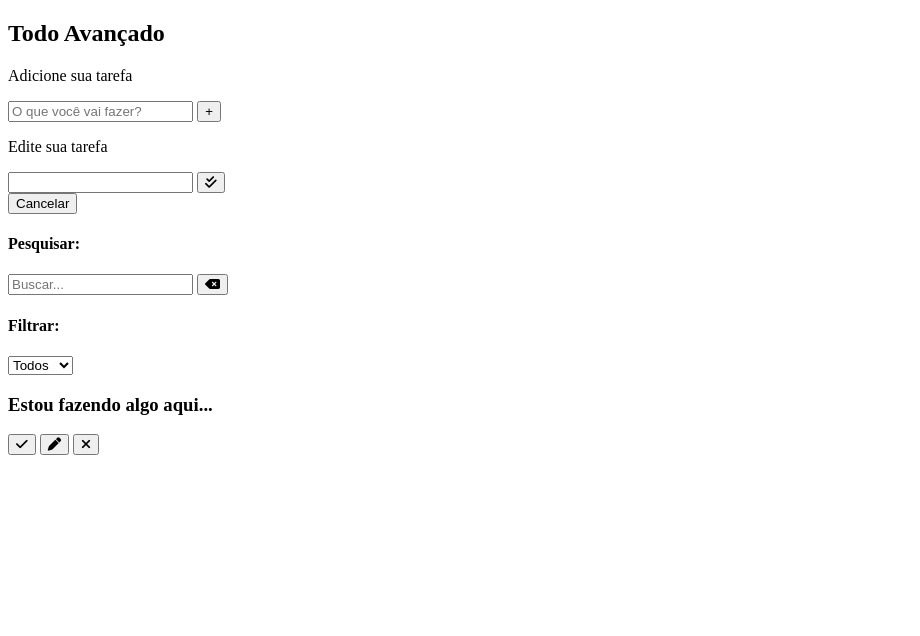
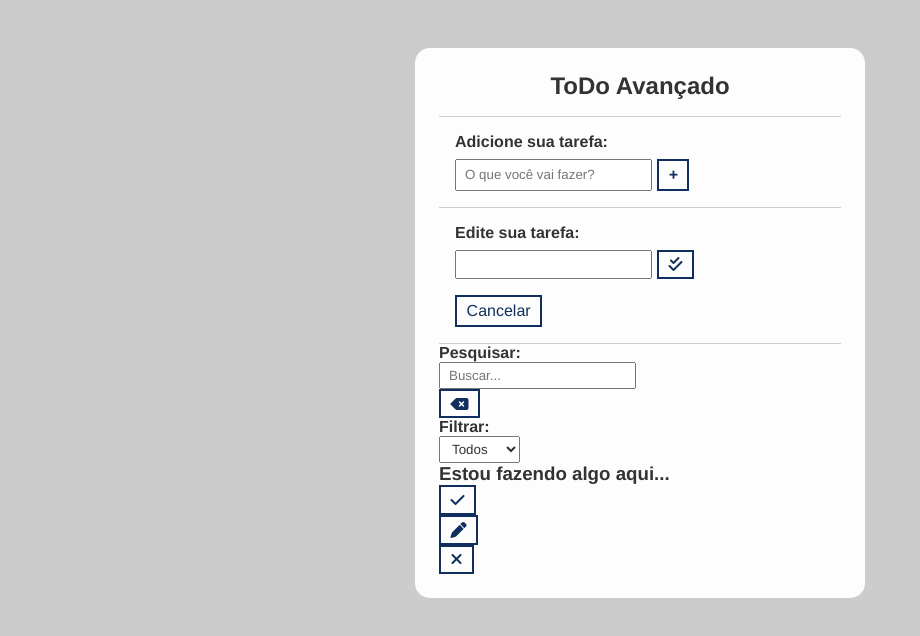
Before and after one commit to arvelino/toDoList, a plain HTML site: page index.html in a window 1280 px wide. Shown: the whole page, without its empty margins (0-920 px from the left). Drawn offline with Linux system fonts and the light colour scheme.

Commit message:
Criado estilos gerais da página e dos formularios.

```diff
--- a/css/style.css
+++ b/css/style.css
@@ -0,0 +1,88 @@
+/*  Geral */
+
+*{
+    padding: 0;
+    margin: 0;
+    font-family: helvetica;
+    color: #333;
+    box-sizing: border-box;
+}
+
+body{
+    background-color:#cccccc;
+}
+
+button{
+    background-color: #fdfdfd;
+    color: #102f5e;
+    border: 2px solid #102f5e;
+    padding: .3rem .6rem;
+    font-size: 1rem;
+    cursor: pointer;
+    display: flex;
+    justify-content: center;
+    align-items: center;
+    transition: 0.4s;
+}
+
+button:hover{
+    background-color:#102f5e ;
+}
+button:hover > i {
+    color: #fff;
+}
+
+button i{
+    color: #102f5e;
+    font-weight: bold;
+    pointer-events: none;
+}
+
+input,select{
+    padding: 0.25rem 0.5rem;
+}
+
+.hide{ /* esconde o form de editar */
+    display: none;
+}
+
+/* toDo header */
+
+.todo-container{
+    max-width: 450px;
+    margin: 3rem auto;
+    background-color: #fdfdfd;
+    padding: 1.5rem;
+    border-radius: 15px;
+}
+
+.todo-container header{
+    text-align: center;
+    padding: 0 1rem 1rem;
+    border-bottom: 1px solid #ccc;
+}
+
+/* toDo form */
+
+#todo-form,
+#edit-form{
+    padding: 1rem;
+    border-bottom: 1px solid #ccc;
+}
+
+#todo-form p,
+#edit-form p{
+    margin-bottom: .5rem;
+    font-weight: bold;
+}
+
+.form-control{
+    display: flex;
+}
+.form-control input{
+    margin-right:0.3rem;
+}
+
+#cancel-edit-btn{
+    margin-top: 1rem;
+}
--- a/index.html
+++ b/index.html
@@ -16,10 +16,10 @@
 <body>
     <section class="todo-container">
       <header>
-        <h1>Todo Avançado</h1>
+        <h1>ToDo Avançado</h1>
       </header>
       <form id="todo-form">
-        <p>Adicione sua tarefa</p>
+        <p>Adicione sua tarefa:</p>
         <div class="form-control">
           <input
             type="text"
@@ -31,8 +31,8 @@
           </button>
         </div>
       </form>
-      <form id="edit-form" class="hide">
-        <p>Edite sua tarefa</p>
+      <form id="edit-form" class="">
+        <p>Edite sua tarefa:</p>
         <div class="form-control">
           <input type="text" id="edit-input" />
           <button type="submit">
```
